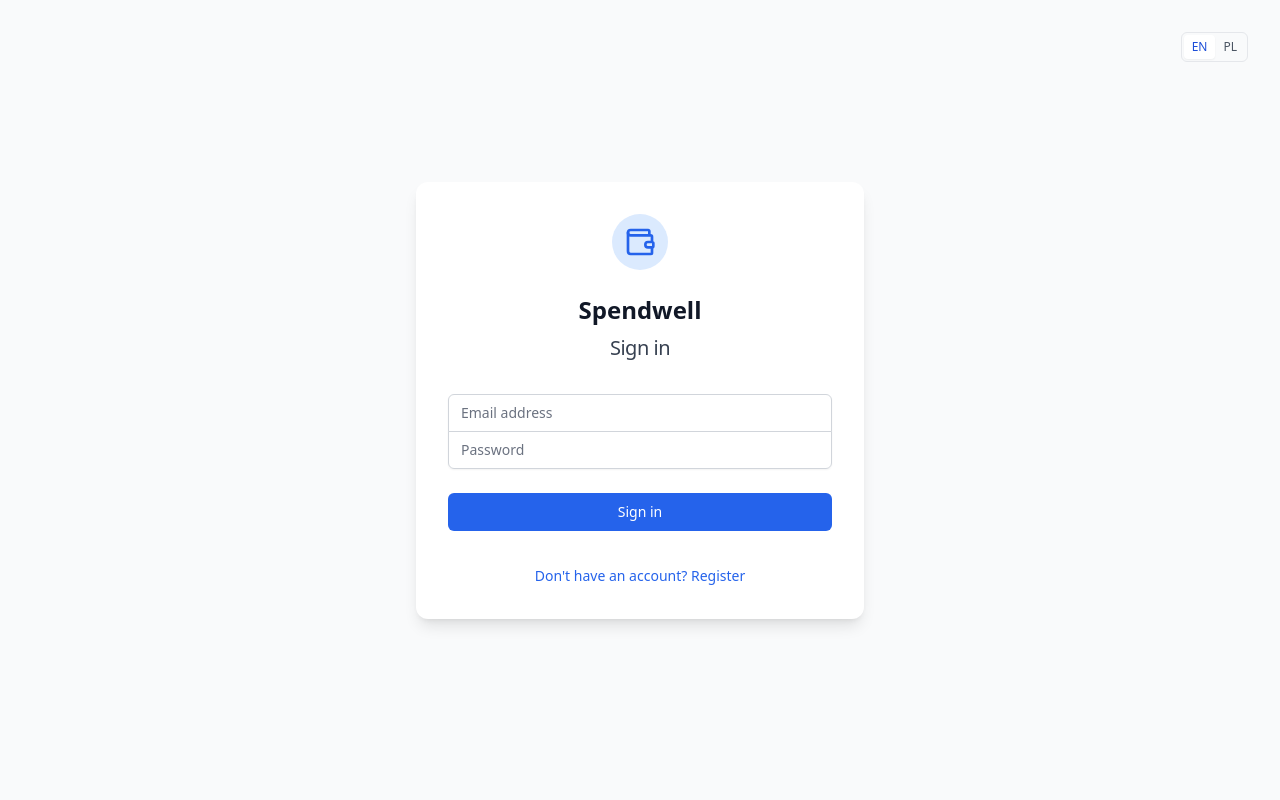
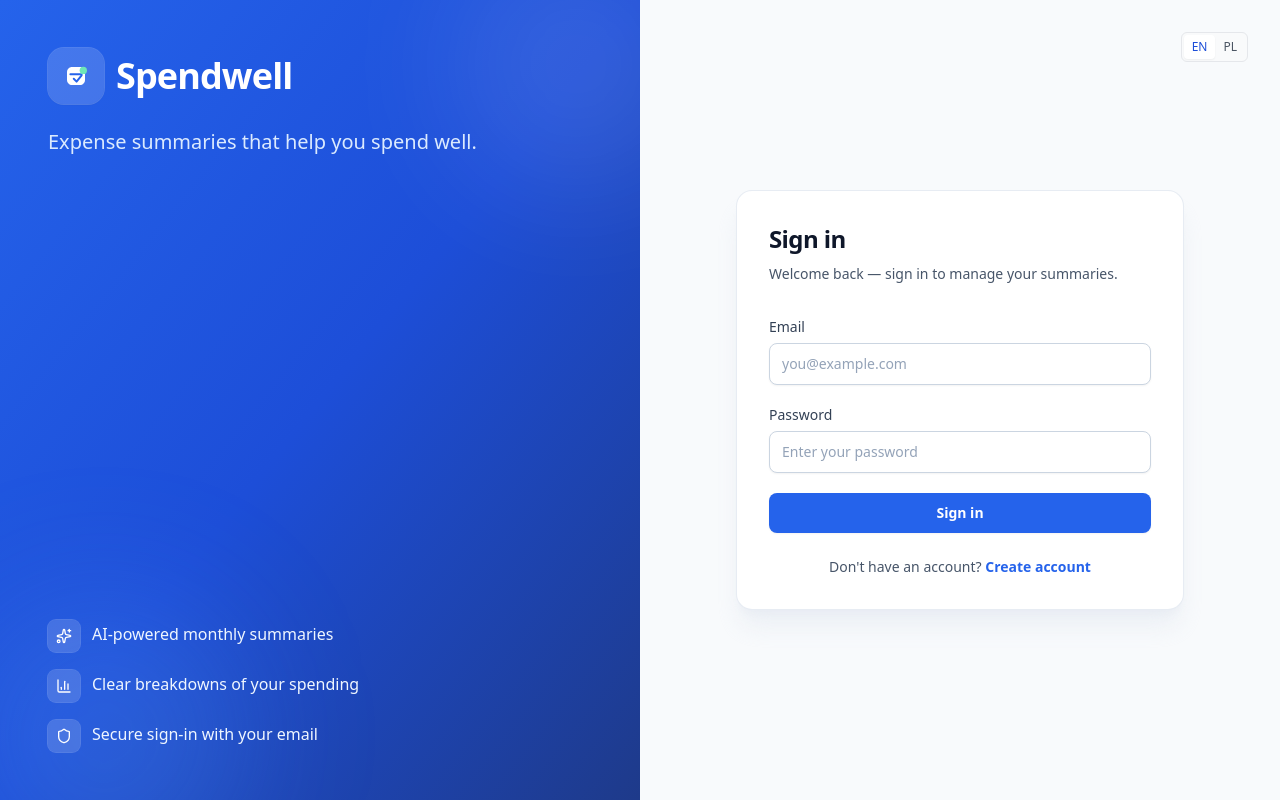
Before and after one commit to PatrykS-ORG/expenses-tracking-frontend, a React (Vite) app: page /auth in a window 1280 px wide. Built offline with nearby package versions, Linux system fonts and the light colour scheme; no server answers.

Commit message:
Auth panel update

```diff
--- a/src/components/Auth.tsx
+++ b/src/components/Auth.tsx
@@ -1,9 +1,15 @@
 import { useState } from 'react';
 import { useTranslation } from 'react-i18next';
+import { CheckCircle2, Sparkles, BarChart3, Shield } from 'lucide-react';
 import { supabase } from '../lib/supabase';
-import { Wallet } from 'lucide-react';
 import { LanguageSwitcher } from './LanguageSwitcher';
-import { APP_NAME } from '../lib/constants';
+import { SpendwellLogo } from './SpendwellLogo';
+
+const features = [
+  { key: 'auth.featureSummaries', icon: Sparkles },
+  { key: 'auth.featureReports', icon: BarChart3 },
+  { key: 'auth.featureSecure', icon: Shield },
+] as const;
 
 export function Auth() {
   const { t } = useTranslation();
@@ -12,11 +18,13 @@ export function Auth() {
   const [password, setPassword] = useState('');
   const [isSignUp, setIsSignUp] = useState(false);
   const [error, setError] = useState<string | null>(null);
+  const [success, setSuccess] = useState<string | null>(null);
 
   const handleAuth = async (e: React.FormEvent) => {
     e.preventDefault();
     setLoading(true);
     setError(null);
+    setSuccess(null);
 
     try {
       if (isSignUp) {
@@ -25,7 +33,9 @@ export function Auth() {
           password,
         });
         if (error) throw error;
-        alert(t('auth.accountCreated'));
+        setSuccess(t('auth.accountCreated'));
+        setIsSignUp(false);
+        setPassword('');
       } else {
         const { error } = await supabase.auth.signInWithPassword({
           email,
@@ -44,62 +54,134 @@ export function Auth() {
     }
   };
 
+  const toggleMode = () => {
+    setIsSignUp((current) => !current);
+    setError(null);
+    setSuccess(null);
+  };
+
+  const inputClassName =
+    'block w-full rounded-lg border border-slate-300 bg-white px-3 py-2.5 text-slate-900 shadow-sm placeholder:text-slate-400 focus:border-blue-500 focus:outline-none focus:ring-2 focus:ring-blue-500/20 sm:text-sm';
+
   return (
-    <div className="relative flex min-h-screen items-center justify-center bg-gray-50 px-4 py-12 sm:px-6 lg:px-8">
-      <div className="absolute right-4 top-4 sm:right-8 sm:top-8">
+    <div className="relative min-h-screen bg-slate-50">
+      <div className="absolute right-4 top-4 z-10 sm:right-8 sm:top-8">
         <LanguageSwitcher />
       </div>
-      <div className="w-full max-w-md space-y-8 bg-white p-8 rounded-xl shadow-lg">
-        <div className="flex flex-col items-center justify-center">
-          <div className="rounded-full bg-blue-100 p-3">
-            <Wallet className="h-8 w-8 text-blue-600" />
+
+      <div className="flex min-h-screen flex-col lg:flex-row">
+        <section className="relative flex flex-col justify-between overflow-hidden bg-gradient-to-br from-blue-600 via-blue-700 to-blue-900 px-6 py-10 text-white sm:px-10 lg:w-1/2 lg:px-12 lg:py-12">
+          <div className="pointer-events-none absolute -right-16 -top-16 h-64 w-64 rounded-full bg-white/10 blur-3xl" />
+          <div className="pointer-events-none absolute -bottom-20 -left-10 h-72 w-72 rounded-full bg-blue-400/20 blur-3xl" />
+
+          <div className="relative">
+            <SpendwellLogo size="lg" variant="light" />
+            <p className="mt-6 max-w-md text-lg leading-relaxed text-blue-100 sm:text-xl">
+              {t('auth.tagline')}
+            </p>
           </div>
-          <p className="mt-6 text-2xl font-semibold text-gray-900">
-            {APP_NAME}
+
+          <ul className="relative mt-10 hidden space-y-4 lg:block">
+            {features.map(({ key, icon: Icon }) => (
+              <li key={key} className="flex items-start gap-3">
+                <span className="mt-0.5 flex h-8 w-8 shrink-0 items-center justify-center rounded-lg bg-white/15 ring-1 ring-white/20">
+                  <Icon className="h-4 w-4 text-white" aria-hidden="true" />
+                </span>
+                <span className="pt-1 text-sm leading-relaxed text-blue-50 sm:text-base">
+                  {t(key)}
+                </span>
+              </li>
+            ))}
+          </ul>
+        </section>
+
+        <section className="flex flex-1 items-center justify-center px-4 py-10 sm:px-6 lg:px-10">
+          <div className="w-full max-w-md">
+            <div className="mb-8 flex justify-center lg:hidden">
+              <SpendwellLogo size="md" />
+            </div>
+
+            <div className="rounded-2xl border border-slate-200/80 bg-white p-8 shadow-xl shadow-slate-200/60">
+              <div className="mb-8 text-center lg:text-left">
+                <h1 className="text-2xl font-bold tracking-tight text-slate-900">
+                  {isSignUp ? t('auth.signUp') : t('auth.signIn')}
+                </h1>
+                <p className="mt-2 text-sm leading-relaxed text-slate-600">
+                  {isSignUp
+                    ? t('auth.signUpSubtitle')
+                    : t('auth.signInSubtitle')}
                 </p>
-          <h2 className="mt-2 text-center text-xl font-medium tracking-tight text-gray-700">
-            {isSignUp ? t('auth.signUp') : t('auth.signIn')}
-          </h2>
               </div>
-        <form className="mt-8 space-y-6" onSubmit={handleAuth}>
-          <div className="-space-y-px rounded-md shadow-sm">
+
+              {success && (
+                <div
+                  role="status"
+                  className="mb-6 flex items-start gap-3 rounded-lg border border-emerald-200 bg-emerald-50 px-4 py-3 text-sm text-emerald-800"
+                >
+                  <CheckCircle2
+                    className="mt-0.5 h-4 w-4 shrink-0"
+                    aria-hidden="true"
+                  />
+                  <span>{success}</span>
+                </div>
+              )}
+
+              <form className="space-y-5" onSubmit={handleAuth}>
                 <div>
+                  <label
+                    htmlFor="email-address"
+                    className="mb-1.5 block text-sm font-medium text-slate-700"
+                  >
+                    {t('auth.emailLabel')}
+                  </label>
                   <input
                     id="email-address"
                     name="email"
                     type="email"
                     autoComplete="email"
                     required
-                className="relative block w-full appearance-none rounded-none rounded-t-md border border-gray-300 px-3 py-2 text-gray-900 placeholder-gray-500 focus:z-10 focus:border-blue-500 focus:outline-none focus:ring-blue-500 sm:text-sm"
+                    className={inputClassName}
                     placeholder={t('auth.emailPlaceholder')}
                     value={email}
                     onChange={(e) => setEmail(e.target.value)}
                   />
                 </div>
+
                 <div>
+                  <label
+                    htmlFor="password"
+                    className="mb-1.5 block text-sm font-medium text-slate-700"
+                  >
+                    {t('auth.passwordLabel')}
+                  </label>
                   <input
                     id="password"
                     name="password"
                     type="password"
-                autoComplete="current-password"
+                    autoComplete={
+                      isSignUp ? 'new-password' : 'current-password'
+                    }
                     required
-                className="relative block w-full appearance-none rounded-none rounded-b-md border border-gray-300 px-3 py-2 text-gray-900 placeholder-gray-500 focus:z-10 focus:border-blue-500 focus:outline-none focus:ring-blue-500 sm:text-sm"
+                    className={inputClassName}
                     placeholder={t('auth.passwordPlaceholder')}
                     value={password}
                     onChange={(e) => setPassword(e.target.value)}
                   />
                 </div>
-          </div>
 
                 {error && (
-            <div className="text-red-500 text-sm text-center">{error}</div>
+                  <div
+                    role="alert"
+                    className="rounded-lg border border-red-200 bg-red-50 px-4 py-3 text-center text-sm text-red-700"
+                  >
+                    {error}
+                  </div>
                 )}
 
-          <div>
                 <button
                   type="submit"
                   disabled={loading}
-              className="group relative flex w-full justify-center rounded-md border border-transparent bg-blue-600 py-2 px-4 text-sm font-medium text-white hover:bg-blue-700 focus:outline-none focus:ring-2 focus:ring-blue-500 focus:ring-offset-2 disabled:opacity-50"
+                  className="flex w-full items-center justify-center rounded-lg bg-blue-600 px-4 py-2.5 text-sm font-semibold text-white shadow-sm transition-colors hover:bg-blue-700 focus:outline-none focus:ring-2 focus:ring-blue-500 focus:ring-offset-2 disabled:cursor-not-allowed disabled:opacity-60"
                 >
                   {loading
                     ? t('common.processing')
@@ -107,17 +189,22 @@ export function Auth() {
                       ? t('auth.register')
                       : t('auth.signIn')}
                 </button>
-          </div>
               </form>
 
-        <div className="text-center">
+              <p className="mt-6 text-center text-sm text-slate-600">
+                {isSignUp ? t('auth.hasAccount') : t('auth.noAccount')}{' '}
                 <button
-            onClick={() => setIsSignUp(!isSignUp)}
-            className="text-sm text-blue-600 hover:text-blue-500"
+                  type="button"
+                  onClick={toggleMode}
+                  disabled={loading}
+                  className="font-semibold text-blue-600 hover:text-blue-700 disabled:opacity-60"
                 >
-            {isSignUp ? t('auth.hasAccount') : t('auth.noAccount')}
+                  {isSignUp ? t('auth.signInAction') : t('auth.signUpAction')}
                 </button>
+              </p>
             </div>
+          </div>
+        </section>
       </div>
     </div>
   );
--- /dev/null
+++ b/src/components/SpendwellLogo.tsx
@@ -0,0 +1,84 @@
+import { APP_NAME } from '../lib/constants';
+
+type SpendwellLogoProps = {
+  size?: 'sm' | 'md' | 'lg';
+  variant?: 'default' | 'light';
+  showWordmark?: boolean;
+  className?: string;
+};
+
+const iconSizes = {
+  sm: 'h-8 w-8',
+  md: 'h-10 w-10',
+  lg: 'h-14 w-14',
+};
+
+const wordmarkSizes = {
+  sm: 'text-xl',
+  md: 'text-2xl',
+  lg: 'text-4xl',
+};
+
+export function SpendwellLogo({
+  size = 'md',
+  variant = 'default',
+  showWordmark = true,
+  className = '',
+}: SpendwellLogoProps) {
+  const isLight = variant === 'light';
+
+  return (
+    <div className={`flex items-center gap-3 ${className}`}>
+      <div
+        className={`flex shrink-0 items-center justify-center rounded-2xl shadow-sm ${iconSizes[size]} ${
+          isLight
+            ? 'bg-white/15 ring-1 ring-white/20'
+            : 'bg-blue-600 shadow-blue-600/20'
+        }`}
+        aria-hidden="true"
+      >
+        <svg
+          viewBox="0 0 32 32"
+          fill="none"
+          xmlns="http://www.w3.org/2000/svg"
+          className={
+            size === 'lg' ? 'h-9 w-9' : size === 'md' ? 'h-6 w-6' : 'h-5 w-5'
+          }
+        >
+          <path
+            d="M8 12.5C8 10.0147 10.0147 8 12.5 8H19.5C21.9853 8 24 10.0147 24 12.5V19.5C24 21.9853 21.9853 24 19.5 24H12.5C10.0147 24 8 21.9853 8 19.5V12.5Z"
+            className={isLight ? 'fill-white' : 'fill-white'}
+          />
+          <path
+            d="M11 14.5H21"
+            stroke={isLight ? '#2563eb' : '#2563eb'}
+            strokeWidth="1.75"
+            strokeLinecap="round"
+          />
+          <path
+            d="M14 18.5L16.5 21L21 15.5"
+            stroke={isLight ? '#2563eb' : '#2563eb'}
+            strokeWidth="1.75"
+            strokeLinecap="round"
+            strokeLinejoin="round"
+          />
+          <circle
+            cx="22.5"
+            cy="11"
+            r="3.25"
+            className={isLight ? 'fill-emerald-300' : 'fill-emerald-400'}
+          />
+        </svg>
+      </div>
+      {showWordmark && (
+        <span
+          className={`font-bold tracking-tight ${wordmarkSizes[size]} ${
+            isLight ? 'text-white' : 'text-slate-900'
+          }`}
+        >
+          {APP_NAME}
+        </span>
+      )}
+    </div>
+  );
+}
--- a/src/locales/en/translation.json
+++ b/src/locales/en/translation.json
@@ -18,12 +18,22 @@
     "signIn": "Sign in",
     "signUp": "Create account",
     "register": "Register",
-    "emailPlaceholder": "Email address",
-    "passwordPlaceholder": "Password",
+    "emailLabel": "Email",
+    "passwordLabel": "Password",
+    "emailPlaceholder": "you@example.com",
+    "passwordPlaceholder": "Enter your password",
     "accountCreated": "Account created! You can now sign in.",
     "authError": "An error occurred during sign in",
-    "hasAccount": "Already have an account? Sign in",
-    "noAccount": "Don't have an account? Register"
+    "hasAccount": "Already have an account?",
+    "noAccount": "Don't have an account?",
+    "signInAction": "Sign in",
+    "signUpAction": "Create account",
+    "tagline": "Expense summaries that help you spend well.",
+    "signInSubtitle": "Welcome back — sign in to manage your summaries.",
+    "signUpSubtitle": "Create an account to get personalized expense reports.",
+    "featureSummaries": "AI-powered monthly summaries",
+    "featureReports": "Clear breakdowns of your spending",
+    "featureSecure": "Secure sign-in with your email"
   },
   "onboarding": {
     "backToPanel": "Back to dashboard",
--- a/src/locales/pl/translation.json
+++ b/src/locales/pl/translation.json
@@ -18,12 +18,22 @@
     "signIn": "Zaloguj się",
     "signUp": "Utwórz konto",
     "register": "Zarejestruj się",
-    "emailPlaceholder": "Adres e-mail",
-    "passwordPlaceholder": "Hasło",
+    "emailLabel": "E-mail",
+    "passwordLabel": "Hasło",
+    "emailPlaceholder": "twoj-adres@email.com",
+    "passwordPlaceholder": "Wpisz hasło",
     "accountCreated": "Konto założone! Możesz się teraz zalogować.",
     "authError": "Wystąpił błąd podczas logowania",
-    "hasAccount": "Masz już konto? Zaloguj się",
-    "noAccount": "Nie masz konta? Zarejestruj się"
+    "hasAccount": "Masz już konto?",
+    "noAccount": "Nie masz konta?",
+    "signInAction": "Zaloguj się",
+    "signUpAction": "Utwórz konto",
+    "tagline": "Podsumowania wydatków, które pomagają wydawać mądrze.",
+    "signInSubtitle": "Witaj ponownie — zaloguj się, aby zarządzać podsumowaniami.",
+    "signUpSubtitle": "Załóż konto, aby otrzymywać spersonalizowane raporty wydatków.",
+    "featureSummaries": "Miesięczne podsumowania wspierane przez AI",
+    "featureReports": "Przejrzysty podział Twoich wydatków",
+    "featureSecure": "Bezpieczne logowanie e-mailem"
   },
   "onboarding": {
     "backToPanel": "Wróć do panelu",
```
Lines whose indentation alone changed are shown as unchanged.
